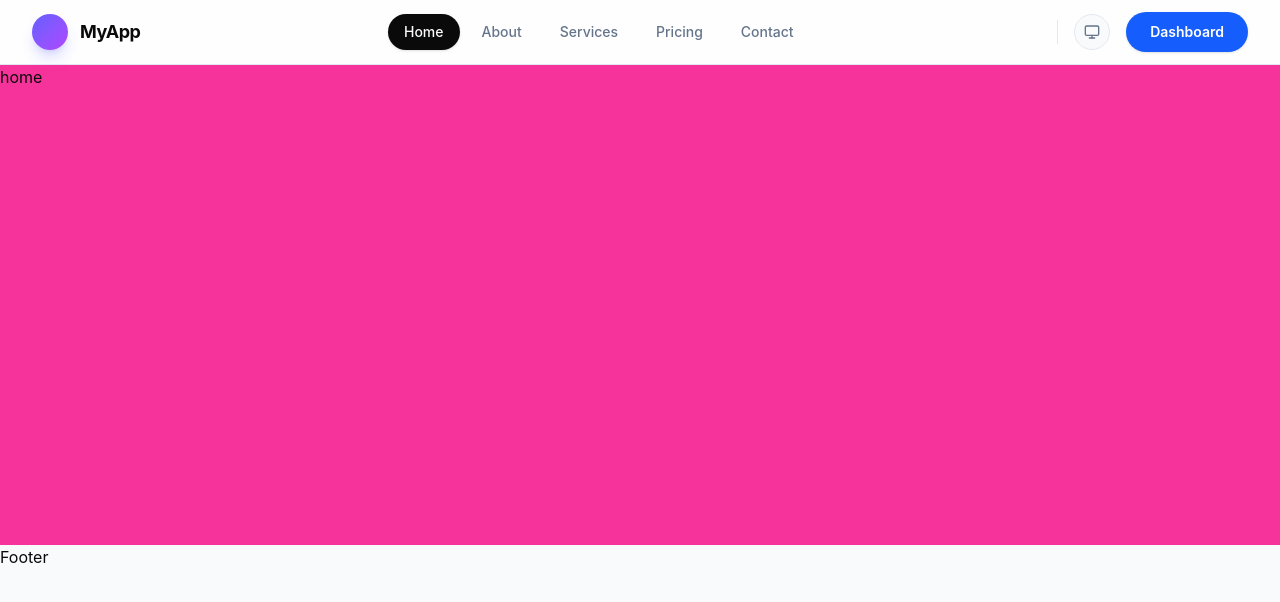
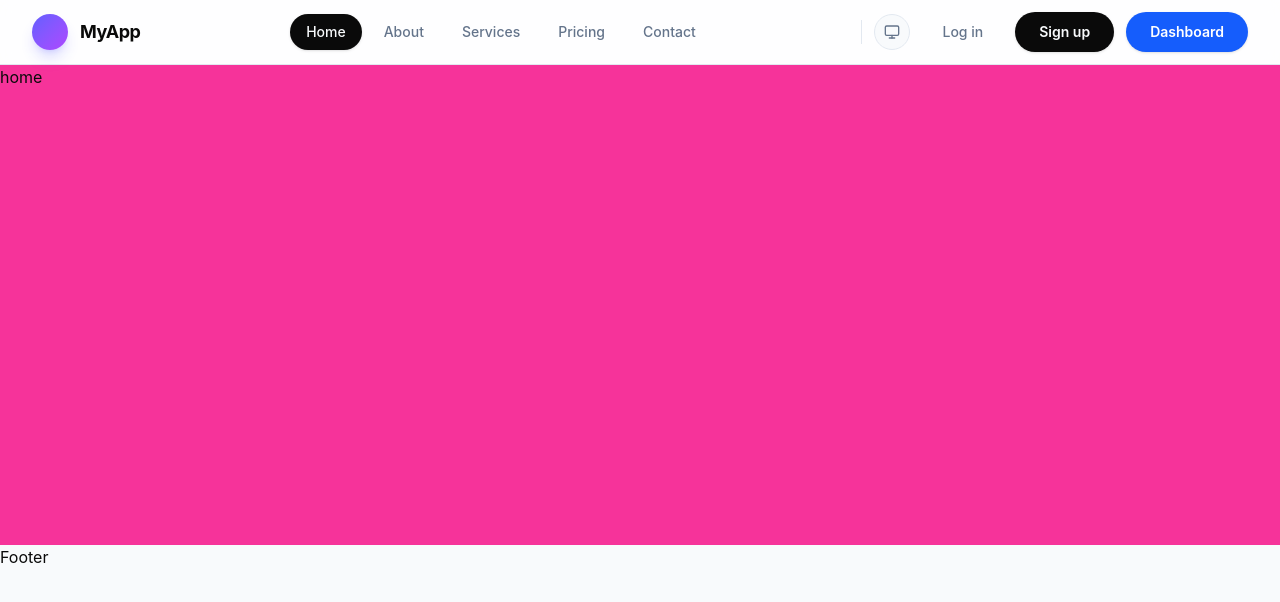
Before and after one commit to WistledgeTechnologies/wistloom-react-streak, a React (Vite) app in the folder my-app/: page / in a window 1280 px wide. Shown: the top 602 px of the page. Built offline with nearby package versions, Linux system fonts and the light colour scheme.

Commit message:
feat: add login and signup buttons to header

```diff
--- a/my-app/src/components/Header/DesktopBar.jsx
+++ b/my-app/src/components/Header/DesktopBar.jsx
@@ -24,12 +24,24 @@ const DesktopBar = () => {
         ))}
       </nav>
 
-      <div className="hidden md:flex items-center gap-4 shrink-0">
+      <div className="hidden md:flex items-center gap-3 shrink-0">
         <div className="h-6 w-px bg-border hidden lg:block" />
         <ThemeToggle />
         <Link
+          to="/login"
+          className="px-5 py-2.5 rounded-full text-sm font-medium text-muted hover:text-foreground hover:bg-background transition-colors whitespace-nowrap"
+        >
+          Log in
+        </Link>
+        <Link
+          to="/signup"
+          className="rounded-full bg-foreground px-6 py-2.5 text-sm font-semibold text-background hover:opacity-90 transition-opacity shadow-sm whitespace-nowrap"
+        >
+          Sign up
+        </Link>
+        <Link
           to="/dashboard"
-          className="rounded-full bg-blue-600 px-6 py-2.5 text-sm font-semibold text-white hover:bg-blue-700 transition-colors shadow-sm whitespace-nowrap"
+          className="hidden lg:inline-flex rounded-full bg-blue-600 px-6 py-2.5 text-sm font-semibold text-white hover:bg-blue-700 transition-colors shadow-sm whitespace-nowrap"
         >
           Dashboard
         </Link>
--- a/my-app/src/components/Header/MobileNav.jsx
+++ b/my-app/src/components/Header/MobileNav.jsx
@@ -51,12 +51,48 @@ const MobileNav = ({ isOpen, onToggle, onClose }) => {
               </NavLink>
             ))}
 
+            <Link
+              to="/login"
+              onClick={onClose}
+              style={{
+                transitionDelay: isOpen ? `${navLinks.length * 40}ms` : "0ms",
+              }}
+              className={`group flex items-center justify-between px-6 py-4 text-[15px] font-medium border-b border-border bg-card text-foreground hover:bg-background transition-all duration-300 ${
+                isOpen ? "translate-y-0 opacity-100" : "-translate-y-1 opacity-0"
+              }`}
+            >
+              <span>Log in</span>
+              <ChevronRight
+                size={18}
+                className="shrink-0 opacity-40 group-hover:opacity-100 transition-opacity"
+              />
+            </Link>
+
+            <Link
+              to="/signup"
+              onClick={onClose}
+              style={{
+                transitionDelay: isOpen ? `${(navLinks.length + 1) * 40}ms` : "0ms",
+              }}
+              className={`group flex items-center justify-between px-6 py-4 text-[15px] font-medium border-b border-border bg-card text-foreground hover:bg-background transition-all duration-300 ${
+                isOpen ? "translate-y-0 opacity-100" : "-translate-y-1 opacity-0"
+              }`}
+            >
+              <span>Sign up</span>
+              <ChevronRight
+                size={18}
+                className="shrink-0 opacity-40 group-hover:opacity-100 transition-opacity"
+              />
+            </Link>
+
             <div
               className={`px-6 py-4 bg-background transition-all duration-300 ${
                 isOpen ? "translate-y-0 opacity-100" : "-translate-y-1 opacity-0"
               }`}
               style={{
-                transitionDelay: isOpen ? `${navLinks.length * 40}ms` : "0ms",
+                transitionDelay: isOpen
+                  ? `${(navLinks.length + 2) * 40}ms`
+                  : "0ms",
               }}
             >
               <Link
```
